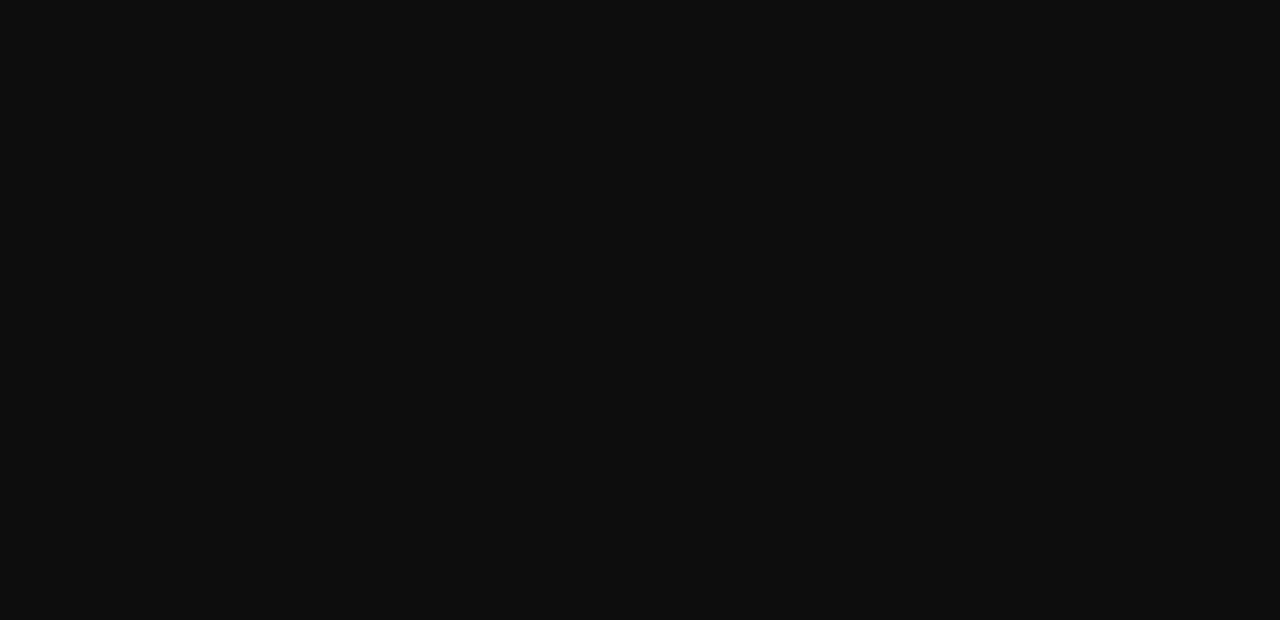
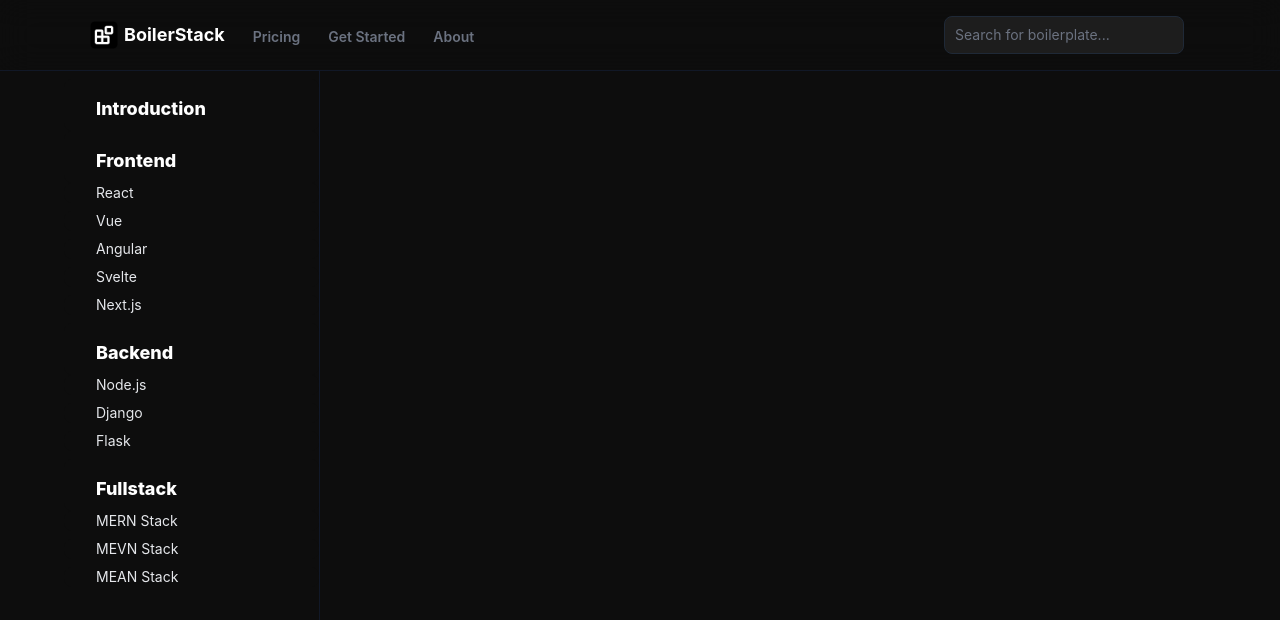
Before and after one commit to yashmandi/boilerstack, a React (Vite) app: page /docs in a window 1280 px wide. Before the commit this address had no page. Shown: the top 620 px of the page. Built offline with nearby package versions, Linux system fonts and the light colour scheme; a web font is replaced by a local one.

Commit message:
updated routes

```diff
--- a/src/App.jsx
+++ b/src/App.jsx
@@ -6,7 +6,7 @@
   return (
     <Routes>
       <Route path="/" element={<Landing />} />
-      <Route path="/stack" element={<Stack />} />
+      <Route path="/docs" element={<Stack />} />
     </Routes>
   );
 }
--- a/src/components/Section.jsx
+++ b/src/components/Section.jsx
@@ -17,7 +17,7 @@
                 generate the perfect templates for your project, so you can
                 pretend you did all the hard work.
               </p>
-              <Link to="/stack">
+              <Link to="/docs">
                 <div className="mt-10 w-32 inline-flex justify-center text-sm items-center py-3 px-2 text-base font-medium text-center  rounded-lg bg-primary-700 text-gray-500 hover:text-white transition-all cursor-pointer  hover:bg-[#1f1f1f] bg-[#151515]  dark:focus:ring-primary-900">
                   Take me there!
                 </div>
--- a/src/pages/Sidebar.jsx
+++ b/src/pages/Sidebar.jsx
@@ -8,7 +8,7 @@
   };
 
   return (
-    <ul className="space-y-2 pl-16 pt-2 h-screen w-80 border-r">
+    <ul className="space-y-2 pl-16 pt-2 h-screen w-80 border-r border-gray-900">
       {/* Frontend Section */}
       <li>
         <a
```
